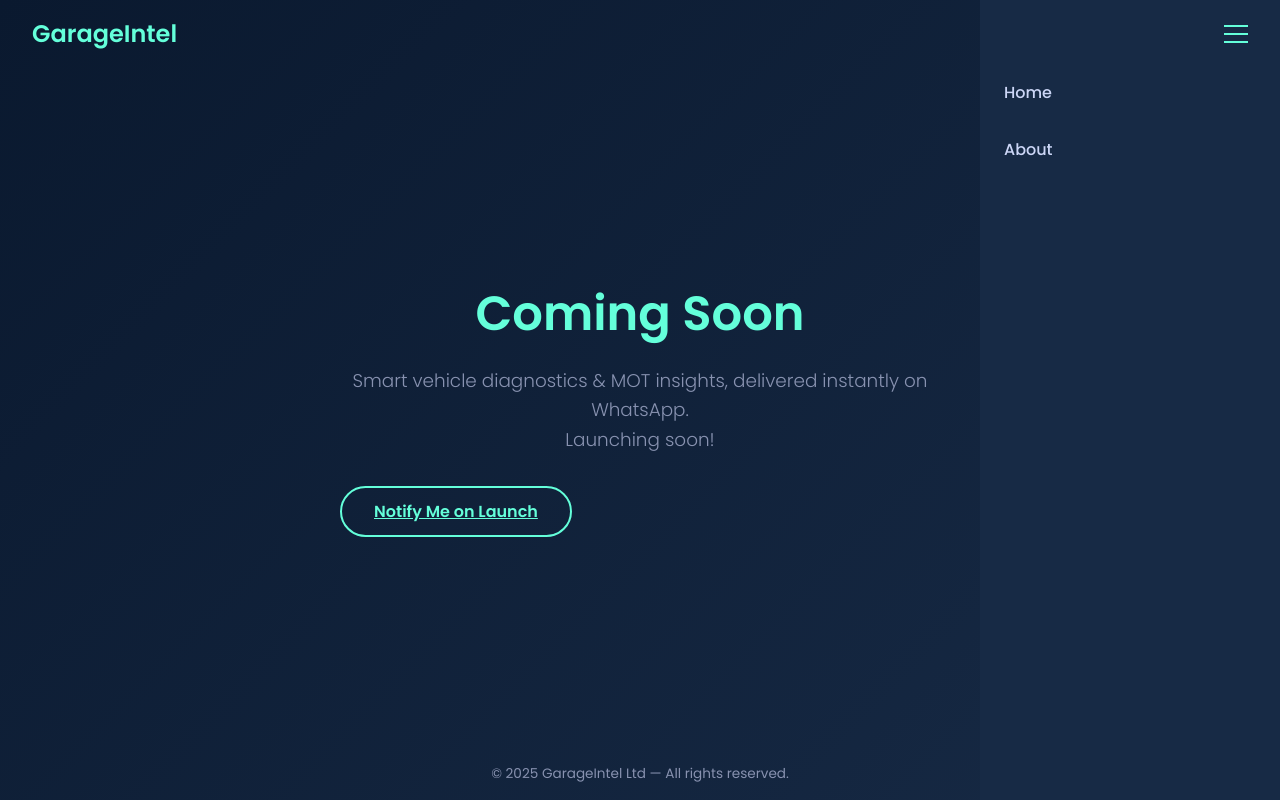
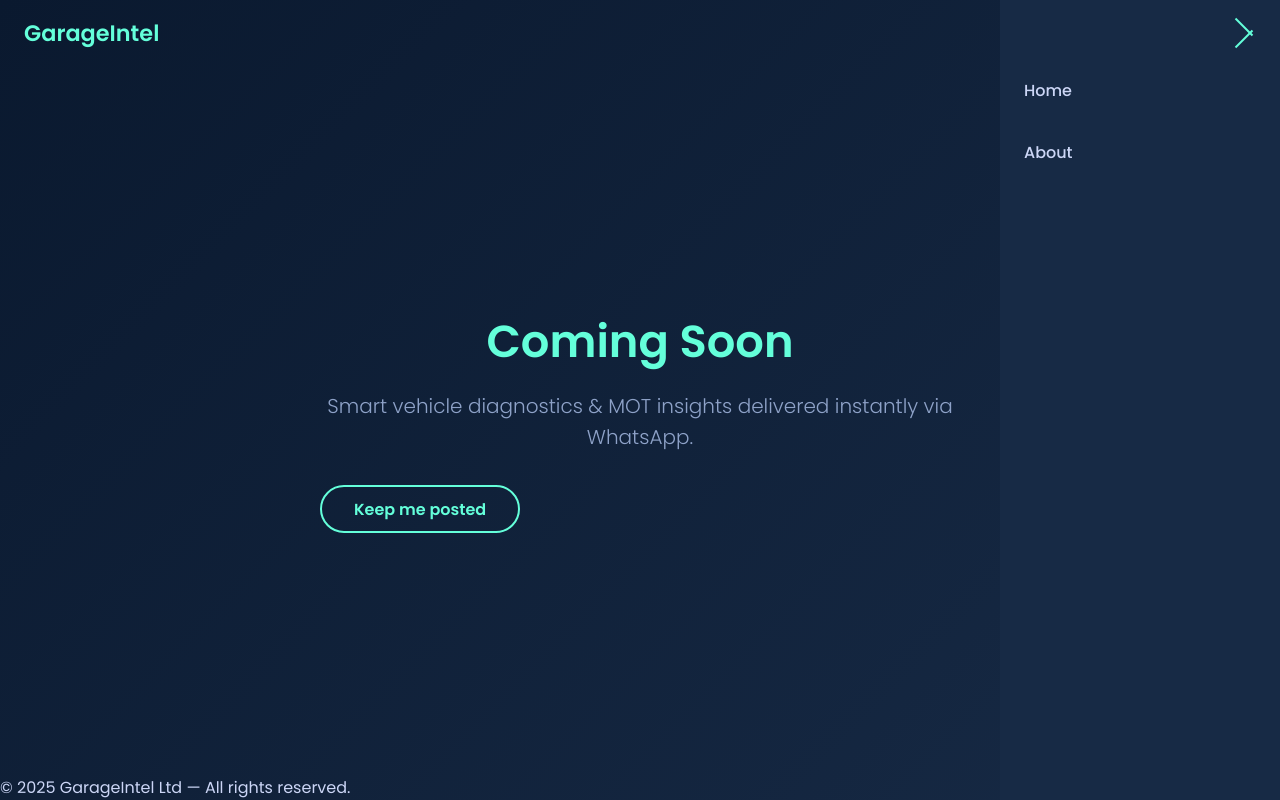
Before and after one commit to GarageIntel/garageintel.github.io, a plain HTML site: page index.html in a window 1280 px wide. Both pictures are taken after a click on the element 1236 px from the left and 33 px from the top of the page. Drawn offline with Linux system fonts and the light colour scheme.

Commit message:
Update index.html

```diff
--- a/index.html
+++ b/index.html
@@ -7,19 +7,18 @@
   <title>GarageIntel</title>
   <link rel="preconnect" href="https://fonts.googleapis.com">
   <link rel="preconnect" href="https://fonts.gstatic.com" crossorigin>
-  <link href="https://fonts.googleapis.com/css2?family=Poppins:wght@300;400;500;600;700&display=swap" rel="stylesheet">
+  <link href="https://fonts.googleapis.com/css2?family=Poppins:wght@300;400;500;600&display=swap" rel="stylesheet">
   <style>
     :root {
-      --c-bg-start: #0a192f;
-      --c-bg-end:   #172a45;
-      --c-primary:  #64ffda;
-      --c-text:     #ccd6f6;
-      --c-muted:    #8892b0;
-      --transition: 0.4s cubic-bezier(.4,.2,.2,1);
+      --c-bg-start:#0a192f;
+      --c-bg-end:#172a45;
+      --c-primary:#64ffda;
+      --c-text:#ccd6f6;
+      --c-muted:#8ea2c8;
+      --easing: cubic-bezier(.4,.2,.2,1);
     }
-    * { box-sizing:border-box; margin:0; padding:0; }
-
-    body {
+    *,*::before,*::after{box-sizing:border-box;margin:0;padding:0}
+    body{
       font-family:'Poppins',sans-serif;
       background:linear-gradient(135deg,var(--c-bg-start),var(--c-bg-end));
       color:var(--c-text);
@@ -28,89 +27,85 @@
       flex-direction:column;
       overflow-x:hidden;
     }
-
-    /* ——— Header & Burger ——— */
-    header{display:flex;justify-content:space-between;align-items:center;padding:1rem 2rem;position:relative;z-index:20}
-    .logo{font-size:1.5rem;font-weight:600;color:var(--c-primary)}
-    .menu-btn{width:24px;height:18px;position:relative;cursor:pointer;z-index:21}
-    .menu-btn span{display:block;position:absolute;width:100%;height:2px;background:var(--c-primary);transition:var(--transition)}
-    .menu-btn span:nth-child(1){top:0}
-    .menu-btn span:nth-child(2){top:8px}
-    .menu-btn span:nth-child(3){top:16px}
-
-    /* ——— Slide‑in Navigation ——— */
-    nav{position:fixed;top:0;right:-100vw;width:80vw;max-width:300px;height:100%;background:var(--c-bg-end);padding-top:4rem;transition:right var(--transition);z-index:19}
-    body.menu-open nav{right:0}
-    nav a{display:block;padding:1rem 1.5rem;color:var(--c-text);font-weight:500;text-decoration:none;transition:background var(--transition)}
-    nav a:hover{background:rgba(100,255,218,.1)}
-
-    /* ——— Main & Sections ——— */
-    main{flex:1;display:flex;align-items:center;justify-content:center;padding:2rem}
-    section{max-width:600px;width:100%;display:none;opacity:0;animation:fadeOut var(--transition) forwards}
-    section.active{display:block;animation:fadeIn var(--transition) forwards}
-
-    @keyframes fadeIn{from{opacity:0;transform:translateY(20px)}to{opacity:1;transform:translateY(0)}}
-    @keyframes fadeOut{from{opacity:1}to{opacity:0}}
-
-    h1{font-size:clamp(2rem,6vw,3rem);font-weight:600;color:var(--c-primary);margin-bottom:1rem;text-align:center}
-    .tagline{font-size:clamp(1rem,3vw,1.15rem);font-weight:300;color:var(--c-muted);margin-bottom:2rem;line-height:1.6;text-align:center}
-    .cta{display:inline-block;margin:auto;border:2px solid var(--c-primary);color:var(--c-primary);padding:.7rem 2rem;border-radius:2rem;font-weight:600;transition:background var(--transition),color var(--transition),transform .2s}
-    .cta:hover{background:var(--c-primary);color:var(--c-bg-start);transform:translateY(-2px)}
-
-    footer{text-align:center;font-size:.85rem;padding:1rem 0;color:var(--c-muted)}
-
-    /* ——— Responsive tweaks ——— */
-    @media(max-width:600px){
-      header{padding:.75rem 1rem}
-      .logo{font-size:1.3rem}
-      main{padding:1rem}
-      .cta{padding:.55rem 1.5rem}
-    }
+    /* header */
+    header{display:flex;justify-content:space-between;align-items:center;padding:1rem 1.5rem;position:relative;z-index:10}
+    .logo{font-size:1.4rem;font-weight:600;color:var(--c-primary)}
+    /* burger */
+    .burger{width:24px;aspect-ratio:1/1.25;position:relative;cursor:pointer}
+    .burger span{position:absolute;width:100%;height:2px;background:var(--c-primary);left:0;transition:transform .4s var(--easing)}
+    .burger span:nth-child(1){top:0}
+    .burger span:nth-child(2){top:50%;transform:translateY(-50%)}
+    .burger span:nth-child(3){bottom:0}
+    body.menu-open .burger span:nth-child(1){transform:translateY(8px) rotate(45deg)}
+    body.menu-open .burger span:nth-child(2){opacity:0}
+    body.menu-open .burger span:nth-child(3){transform:translateY(-8px) rotate(-45deg)}
+    /* nav */
+    nav{position:fixed;inset:0 0 0 auto;width:80vw;max-width:280px;background:var(--c-bg-end);translate:100% 0;transition:translate .45s var(--easing);padding-top:4rem;display:flex;flex-direction:column;gap:.5rem}
+    body.menu-open nav{translate:0 0}
+    nav a{padding:.9rem 1.5rem;font-weight:500;text-decoration:none;color:var(--c-text);transition:background .35s var(--easing)}
+    nav a:hover{background:rgba(100,255,218,.12)}
+    /* main */
+    main{flex:1;display:flex;align-items:center;justify-content:center;padding:2rem 1rem}
+    .card{max-width:640px;width:100%;animation:fadeIn .55s var(--easing)}
+    @keyframes fadeIn{from{opacity:0;translate:0 20px}to{opacity:1;translate:0 0}}
+    h1{font-size:clamp(2rem,5.5vw,2.8rem);font-weight:600;color:var(--c-primary);margin-bottom:1rem;text-align:center}
+    .lead{font-size:clamp(1.05rem,3.4vw,1.25rem);font-weight:300;color:var(--c-muted);line-height:1.55;text-align:center;margin-bottom:2rem}
+    .btn{display:inline-block;border:2px solid var(--c-primary);border-radius:2rem;padding:.6rem 2rem;font-weight:600;color:var(--c-primary);text-decoration:none;transition:background .35s var(--easing),color .35s var(--easing);}
+    .btn:hover{background:var(--c-primary);color:var(--c-bg-start)}
+    /* about copy */
+    .copy p{font-size:clamp(.98rem,3.3vw,1.08rem);color:var(--c-text);line-height:1.7;margin-bottom:1.4rem;text-align:left}
+    .hide{display:none}
+    /* responsive */
+    @media(max-width:520px){header{padding:.75rem 1rem}.logo{font-size:1.2rem}}
   </style>
 </head>
 <body>
   <header>
     <div class="logo">GarageIntel</div>
-    <div class="menu-btn" id="menuBtn"><span></span><span></span><span></span></div>
+    <div class="burger" id="burger"><span></span><span></span><span></span></div>
   </header>
-  <nav id="navMenu">
-    <a href="#home" data-target="home">Home</a>
-    <a href="#about" data-target="about">About</a>
+
+  <nav>
+    <a href="#" data-page="home">Home</a>
+    <a href="#" data-page="about">About</a>
   </nav>
 
   <main>
-    <section id="home" class="active">
-      <h1>Coming&nbsp;Soon</h1>
-      <p class="tagline">Smart vehicle diagnostics &amp; MOT insights, delivered instantly on WhatsApp.<br>Launching soon!</p>
-      <a class="cta" href="mailto:info@garageintel.com">Notify&nbsp;Me&nbsp;on&nbsp;Launch</a>
-    </section>
+    <!-- HOME -->
+    <div id="home" class="card">
+      <h1>Coming Soon</h1>
+      <p class="lead">Smart vehicle diagnostics & MOT insights delivered instantly via WhatsApp.</p>
+      <a class="btn" href="mailto:info@garageintel.com">Keep me posted</a>
+    </div>
 
-    <section id="about">
-      <h1>About&nbsp;GarageIntel</h1>
-      <p class="tagline">GarageIntel is an AI assistant that slashes diagnostic time by up to <strong>50&nbsp;%</strong> and reduces follow‑up calls by <strong>30&nbsp;%</strong>. Text a number‑plate on WhatsApp and receive a full vehicle profile, MOT history, and fault ranking in seconds.</p>
-      <p class="tagline">Seamlessly book jobs, automate reminders, and issue invoices—all in one platform—so you can boost throughput, delight customers, and stand out as a tech‑forward garage.</p>
-    </section>
+    <!-- ABOUT -->
+    <div id="about" class="card hide">
+      <h1>About GarageIntel</h1>
+      <div class="copy">
+        <p><strong>GarageIntel</strong> equips modern workshops with an AI‑powered assistant that delivers vehicle profiles, MOT history, and fault prioritisation in seconds—simply by texting the number‑plate.</p>
+        <p>Our clients report <strong>50&nbsp;% faster</strong> diagnostics, <strong>30&nbsp;% fewer</strong> follow‑up calls, and higher customer satisfaction ratings after just one month.</p>
+        <p>Integrated bookings, automated reminders, and on‑the‑spot invoicing mean you spend less time on admin and more time turning spanners.</p>
+      </div>
+    </div>
   </main>
 
   <footer>© <span id="year"></span> GarageIntel&nbsp;Ltd — All rights reserved.</footer>
 
   <script>
-    // Set year
+    const body = document.body;
+    const burger = document.getElementById('burger');
+    burger.onclick = () => body.classList.toggle('menu-open');
+
+    document.querySelectorAll('nav a').forEach(link => {
+      link.addEventListener('click', e => {
+        e.preventDefault();
+        const page = link.dataset.page;
+        document.querySelectorAll('.card').forEach(card => card.classList.toggle('hide', card.id !== page));
+        body.classList.remove('menu-open');
+      });
+    });
+
     document.getElementById('year').textContent = new Date().getFullYear();
-
-    // Burger toggle
-    const body = document.body;
-    document.getElementById('menuBtn').addEventListener('click', () => body.classList.toggle('menu-open'));
-
-    // Section switching
-    const links = document.querySelectorAll('nav a');
-    const sections = document.querySelectorAll('main section');
-    links.forEach(link => link.addEventListener('click', e => {
-      e.preventDefault();
-      const target = link.dataset.target;
-      sections.forEach(sec => sec.classList.toggle('active', sec.id === target));
-      body.classList.remove('menu-open');
-    }));
   </script>
 </body>
 </html>
```
